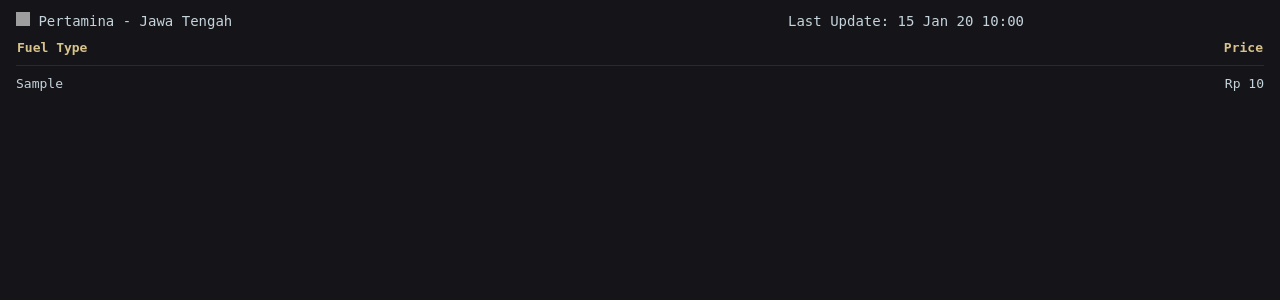
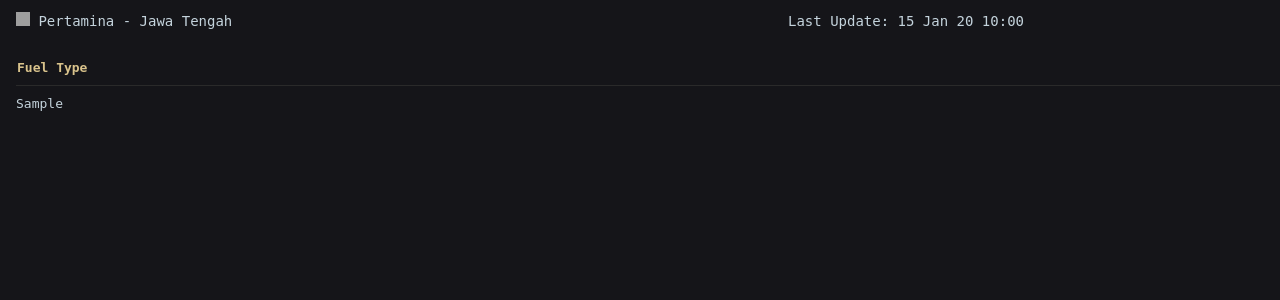
Before and after one commit to rdce-vr/Local-Track, a Flask app: page / in a window 1280 px wide; the page is wider, and only the part inside the window is pictured. Shown: the top 300 px of that part. Run offline with Flask 3, Linux system fonts and the light colour scheme; tables that the repository leaves empty hold one stand-in row (values such as "Sample post"); grey boxes are pictures that could not be loaded.

Commit message:
Update static/style.css

```diff
--- a/static/style.css
+++ b/static/style.css
@@ -24,7 +24,7 @@ html, body {
   display: flex;
   justify-content: space-between;
   align-items: baseline;
-  margin-bottom: 10px;
+  margin-bottom: 30px;
   color: #c4d3dc;
   font-size: 14px;
   font-weight: 100;
@@ -37,7 +37,7 @@ html, body {
 }
 
 table {
-  width: 100%;
+  width: 120%;
   border-collapse: collapse;
   font-size: 13px;
 }
```
